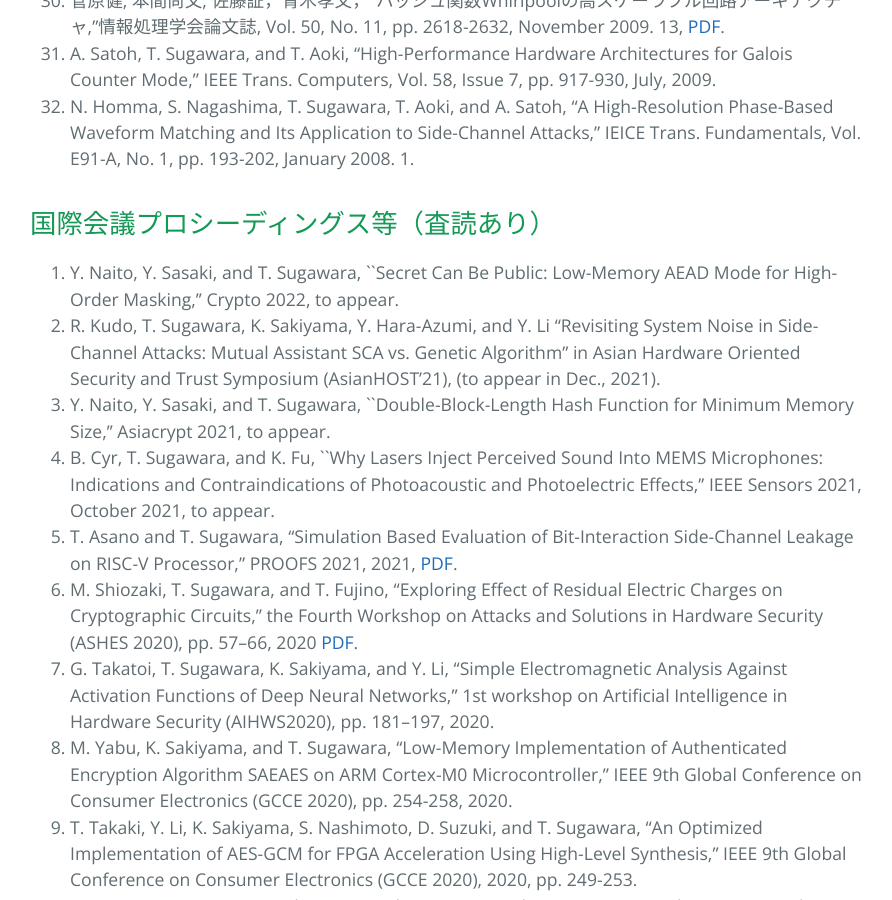
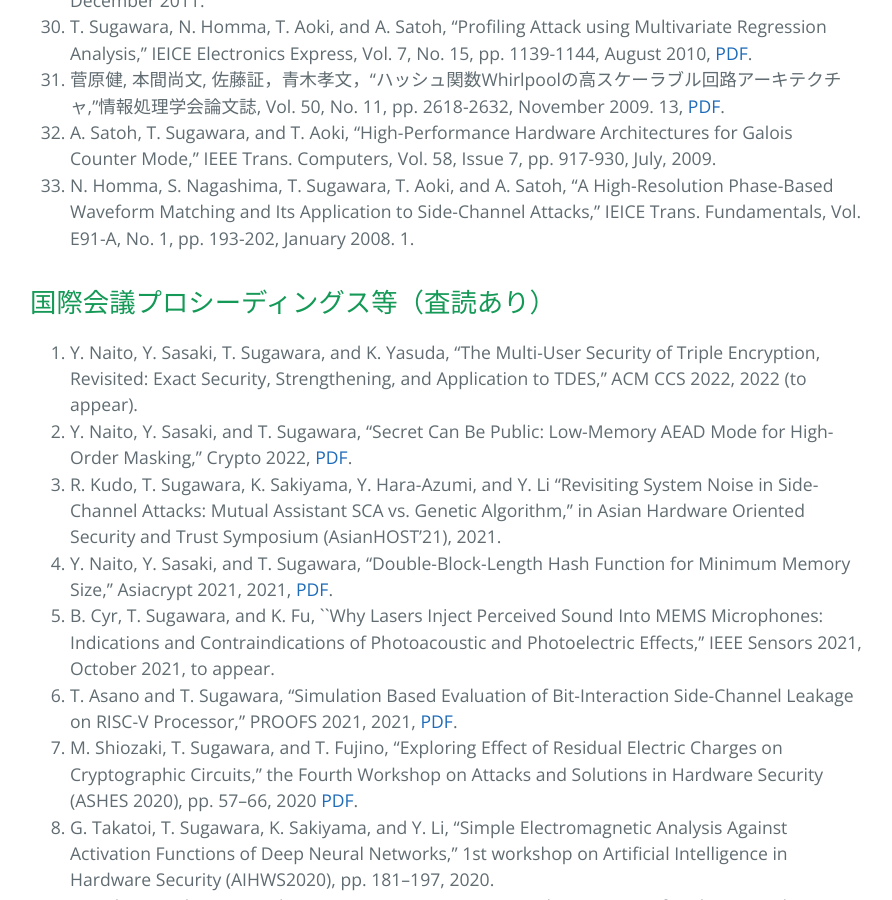
Before and after one commit to sugawara-bbbb/weblab, a Jekyll site: the page built from publication.md, in a window 1280 px wide and 900 px high, scrolled down 2732 px. Shown: the whole window, without its empty margins (194-1086 px from the left). Built offline with Jekyll 4.4.1, drawn with Linux system fonts in a browser that asks for light colours; our own code applies the rules of GitHub Pages for plain Markdown files; some of the changed text lies outside the part shown.

Commit message:
publication

```diff
--- a/publication.md
+++ b/publication.md
@@ -9,6 +9,7 @@ layout: default
 
 ## 学術論文（査読あり）
 
+1. M. Shiozaki, T. Sugawara, and T. Fujino, "Exploring Effect of Residual Electric Charges on Cryptographic Circuits: Extended Version,"  IEICE Trans. Fundam. Electron. Commun. Comput. Sci., Vol. E106-A, No. 3, 2023, [PDF](https://www.jstage.jst.go.jp/article/transfun/advpub/0/advpub_2022CIP0009/_article/-char/ja/).
 1. K.Yamashita, B. Cyr, K. Fu, W. Burleson, and T. Sugawara, "Redshift: Manipulating Signal Propagation Delay via Continuous-Wave Lasers," IACR Trans. Cryptographic Hardware and Embedded Systems 2022(4), 2022, [PDF](https://tches.iacr.org/index.php/TCHES/article/view/9828).
 1. G. Takatoi, T. Sugawara, K. Sakiyama, Y. Hara-Azumi, and Y. Li, "The Limits of SEMA on Distinguishing Similar Activation Functions of Embedded Deep Neural Networks," Applied Sciences, Special Issue on Side Channel Attacks in Embedded Systems, 2022.
 1. G. Takami, T. Sugawara, K. Sakiyama, and Y. Li, “Mixture-Based 5-Round Physical Attack against AES: Attack Proposal and Noise Evaluation, ” IEICE Trans. Fundam. Electron. Commun. Comput. Sci., Vol.E105-A, No.3, pp.XXX-YYY, (to appear in Mar. 2022).
@@ -45,9 +46,10 @@ layout: default
 
 ## 国際会議プロシーディングス等（査読あり）
 
-1. Y. Naito, Y. Sasaki, and T. Sugawara, ``Secret Can Be Public: Low-Memory AEAD Mode for High-Order Masking,’’ Crypto 2022, to appear.
-1. R. Kudo, T. Sugawara, K. Sakiyama, Y. Hara-Azumi, and Y. Li “Revisiting System Noise in Side-Channel Attacks: Mutual Assistant SCA vs. Genetic Algorithm” in Asian Hardware Oriented Security and Trust Symposium (AsianHOST’21), (to appear in Dec., 2021).
-1. Y. Naito, Y. Sasaki, and T. Sugawara, ``Double-Block-Length Hash Function for Minimum Memory Size,’’ Asiacrypt 2021, to appear.
+1. Y. Naito, Y. Sasaki, T. Sugawara, and K. Yasuda, "The Multi-User Security of Triple Encryption, Revisited: Exact Security, Strengthening, and Application to TDES," ACM CCS 2022, 2022 (to appear).
+1. Y. Naito, Y. Sasaki, and T. Sugawara, "Secret Can Be Public: Low-Memory AEAD Mode for High-Order Masking," Crypto 2022, [PDF](https://eprint.iacr.org/2022/812).
+1. R. Kudo, T. Sugawara, K. Sakiyama, Y. Hara-Azumi, and Y. Li “Revisiting System Noise in Side-Channel Attacks: Mutual Assistant SCA vs. Genetic Algorithm,” in Asian Hardware Oriented Security and Trust Symposium (AsianHOST’21), 2021.
+1. Y. Naito, Y. Sasaki, and T. Sugawara, "Double-Block-Length Hash Function for Minimum Memory Size," Asiacrypt 2021, 2021, [PDF](https://link.springer.com/content/pdf/10.1007/978-3-030-92078-4_13.pdf).
 1. B. Cyr, T. Sugawara, and K. Fu, ``Why Lasers Inject Perceived Sound Into MEMS Microphones: Indications and Contraindications of Photoacoustic and Photoelectric Effects,’’ IEEE Sensors 2021, October 2021, to appear.
 1. T. Asano and T. Sugawara, "Simulation Based Evaluation of Bit-Interaction Side-Channel Leakage on RISC-V Processor," PROOFS 2021, 2021, [PDF](http://www.proofs-workshop.org/2021/papers/paper3.pdf).
 1. M. Shiozaki, T. Sugawara, and T. Fujino, "Exploring Effect of Residual Electric Charges on Cryptographic Circuits," the Fourth Workshop on Attacks and Solutions in Hardware Security (ASHES 2020), pp. 57--66, 2020 [PDF](https://dl.acm.org/doi/10.1145/3411504.3421210).
```
